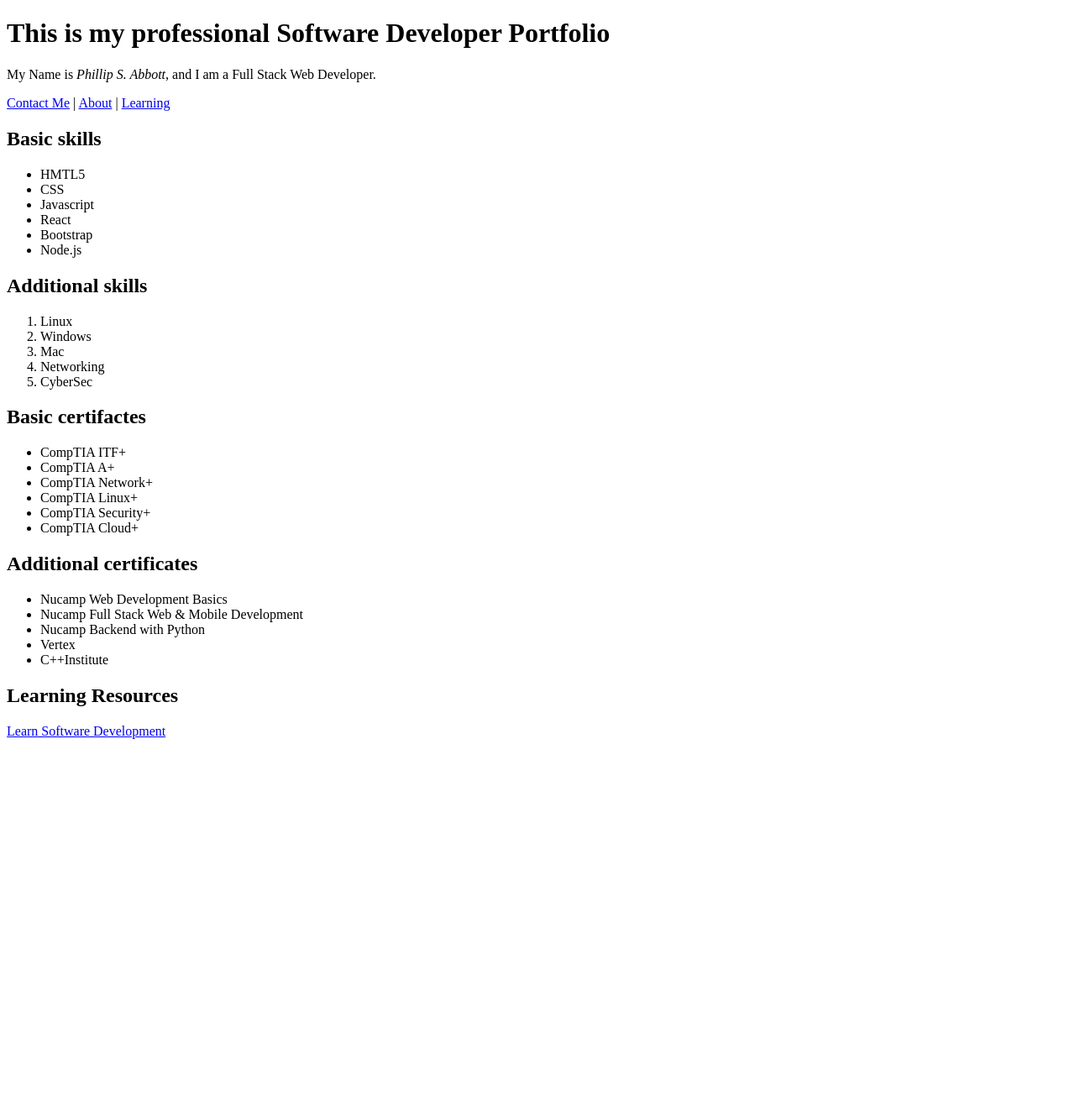
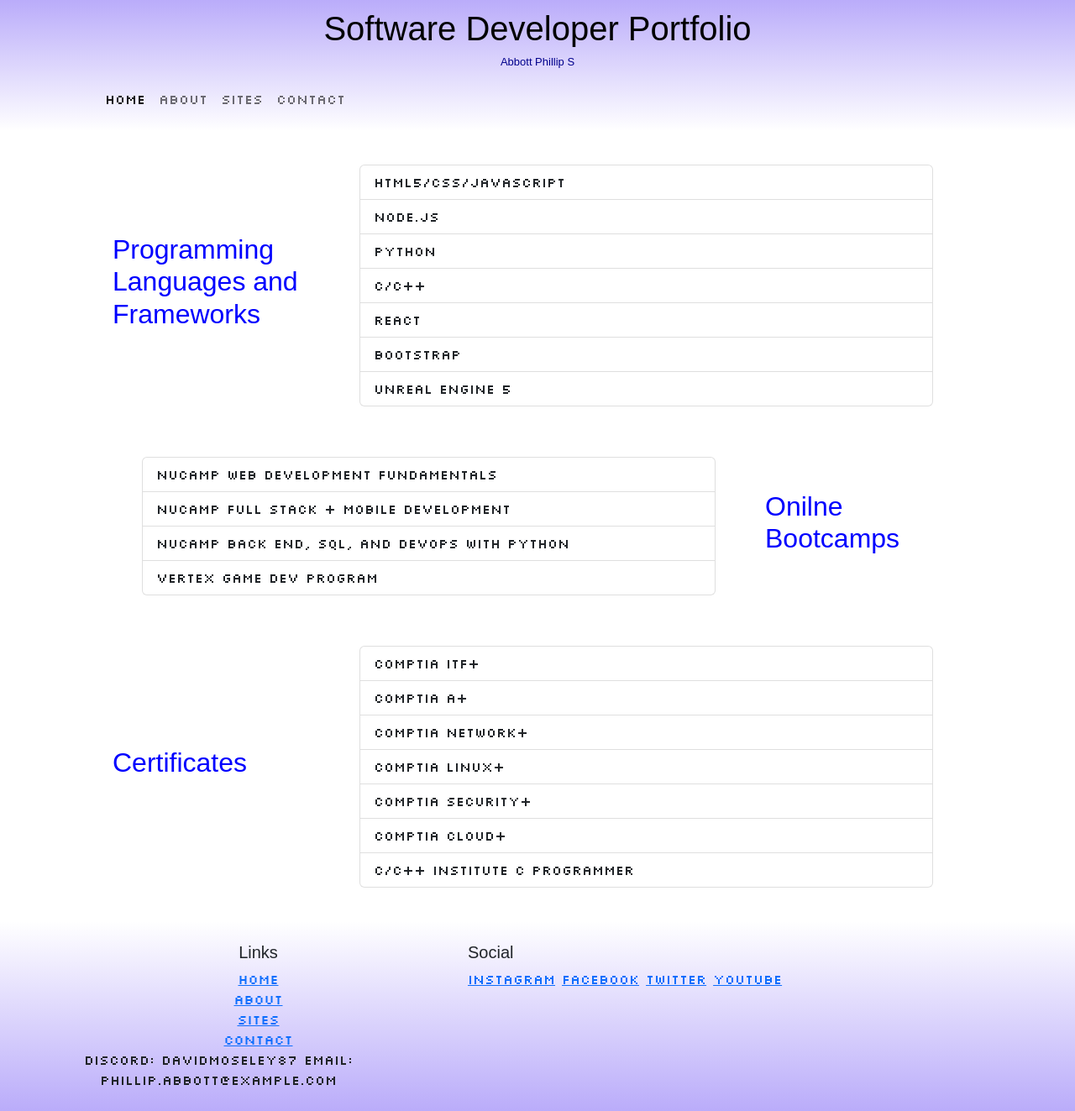
Before and after one commit to whiteRabbit1987/portfolio, a plain HTML site: page index.html in a window 1280 px wide. Shown: the whole page at 84% size. Before the commit the page ends 888 px from the top, so only its background shows below. Drawn offline with nearby package versions, Linux system fonts and the light colour scheme.

Commit message:
added Bootstrap

```diff
--- /dev/null
+++ b/css/styles.css
@@ -0,0 +1,76 @@
+body {
+    font-family: "Silkscreen", 'Courier New', Courier, monospace;
+}
+
+.navbar .nav-item:hover {
+    background-color: lightgray;
+    border-radius: 20px;
+}
+
+header {
+    background-image: linear-gradient(#baacfa, white);
+    color: rgb(0, 0, 0);
+    padding: 10px;
+    text-align: center;
+}
+
+.about-me {
+    text-align: center;
+}
+
+h1, h2, h3, h4, h5, h6 {
+    font-family: 'Arial', sans-serif;
+}
+
+h2, h3 {
+    color: blue;
+}
+
+header h2 {
+    font-size: small;
+    color: darkblue;
+}
+
+p {
+    font-family: 'Courier New', Courier, monospace;
+}
+
+ul {
+    margin: 0 35px;
+}
+
+.content {
+    padding: 20px;
+    margin: 20px;
+    cursor: pointer;
+}
+
+.content-mid {
+    padding: 20px;
+    margin: 20px;
+    cursor: pointer;
+}
+
+.content:hover {
+    border-bottom: 1px solid;
+    border-left: 1px solid;
+    border-radius: 15px;
+    background-image: linear-gradient(to bottom left, #baacfa, white, white);
+}
+
+.content-mid:hover {
+    border-left: none;
+    border-right: 1px solid;
+    border-bottom: 1px solid;
+    border-radius: 15px;
+    background-image: linear-gradient(to bottom right, #baacfa, white, white);
+}
+
+li:hover {
+    background-color: lightgray;
+}
+
+footer {
+    background-image: linear-gradient(to top, #baacfa, white);
+    padding: 25px 0;
+}
--- a/index.html
+++ b/index.html
@@ -5,67 +5,131 @@
 	<meta charset="utf-8" />
 	<meta name="viewport" content="width=device-width, initial-scale=1">
 	<meta name="description" content="Phillip S. Abbott's Software Developer Portfolio">
+
+	<!-- Bootstrap CSS -->
+	<link href="https://cdn.jsdelivr.net/npm/bootstrap@5.2.3/dist/css/bootstrap.min.css" rel="stylesheet"
+		integrity="sha384-rbsA2VBKQhggwzxH7pPCaAqO46MgnOM80zW1RWuH61DGLwZJEdK2Kadq2F9CUG65" crossorigin="anonymous" />
+	<!--StyleSheet-->
+	<style>
+		@import url('https://fonts.googleapis.com/css2?family=Silkscreen:wght@400;700&display=swap');
+	</style>
+	<link rel="stylesheet" href="css/styles.css">
+
 	<title>Software Developer Portfolio</title>
-	<!--StyleSheet-->
-	<link rel="stylesheet" href="styles.css">
 </head>
 
 <body>
-	<h1>This is my professional Software Developer Portfolio</h1>
-	<p>My Name is <em>Phillip S. Abbott</em>, and I am a Full Stack Web Developer.</p>
-	<nav>
-		<a href="contact.html">Contact Me</a> | <a href="aboutme.html">About</a> | <a href="#learning">Learning</a>
-	</nav>
-	<section id="skills">
-		<h2>Basic<strong> skills</strong></h2>
-		<div id="bskills">
-			<ul>
-				<li>HMTL5</li>
-				<li>CSS</li>
-				<li>Javascript</li>
-				<li>React</li>
-				<li>Bootstrap</li>
-				<li>Node.js</li>
+	<header>
+		<!--Ribbon-->
+		<div class="container">
+			<div class="row">
+				<div class="col">
+					<h1>Software Developer Portfolio</h1>
+					<h2>Abbott Phillip S</h2>
+				</div>
+			</div>
+		</div>
+
+		<!-- navbar -->
+		<nav class="navbar navbar-expand-sm navbar-light sticky-top">
+			<div class="container">
+				<button class="navbar-toggler ms-auto" type="button" data-bs-toggle="collapse"
+					data-bs-target="#myNavbar">
+					<span class="navbar-toggler-icon"></span>
+				</button>
+				<div class="collapse navbar-collapse" id="myNavbar">
+					<ul class="navbar-nav">
+						<li class="nav-item"><a class="nav-link active" href="#">Home</a></li>
+						<li class="nav-item"><a class="nav-link" href="about.html">About</a></li>
+						<li class="nav-item"><a class="nav-link" href="#">Sites</a></li>
+						<li class="nav-item"><a class="nav-link" href="#">Contact</a></li>
 					</ul>
 				</div>
-		<div id="askills">
-			<h2>Additional<strong> skills</strong></h2>
-			<ol>
-				<li>Linux</li>
-				<li>Windows</li>
-				<li>Mac</li>
-				<li>Networking</li>
-				<li>CyberSec</li>
-			</ol>
 			</div>
-	</section>
-	<section id="certs">
-		<h2>Basic<strong> certifactes</strong></h2>
-		<div id="bcerts">
-			<ul>
-				<li>CompTIA ITF+</li>
-				<li>CompTIA A+</li>
-				<li>CompTIA Network+</li>
-				<li>CompTIA Linux+</li>
-				<li>CompTIA Security+</li>
-				<li>CompTIA Cloud+</li>
-			</ul>
+		</nav>
+	</header>
+	<!-- main -->
+	<main class="container">
+		<!-- Skill section -->
+		<section class="row content align-items-center">
+			<div class="col-sm-4 col-md-3">
+				<h2>Programming Languages and Frameworks</h2>
 			</div>
-		<div id="acerts">
-			<h2>Additional<strong> certificates</strong></h2>
-			<ul>
-				<li>Nucamp Web Development Basics</li>
-				<li>Nucamp Full Stack Web & Mobile Development</li>
-				<li>Nucamp Backend with Python</li>
-				<li>Vertex</li>
-				<li>C++Institute</li>
+			<div class="col d-none d-sm-block">
+				<ul class="list-group">
+					<li class="list-group-item">HTML5/CSS/JavaScript</li>
+					<li class="list-group-item">Node.js</li>
+					<li class="list-group-item">Python</li>
+					<li class="list-group-item">C/C++</li>
+					<li class="list-group-item">React</li>
+					<li class="list-group-item">Bootstrap</li>
+					<li class="list-group-item">Unreal Engine 5</li>
 				</ul>
 			</div>
 		</section>
-	<section id="learning">
-		<h2>Learning Resources</h2>
-		<a href="https://www.youtube.com/@freecodecamp" target="_blank">Learn Software Development</a>
+		<!-- Bootcamp section -->
+		<section class="row content content-mid align-items-center">
+			<div class="col-sm-4 col-md-3 order-sm-last">
+				<h2>Onilne Bootcamps</h2>
+			</div>
+			<div class="col d-none d-sm-block">
+				<ul class="list-group">
+					<li class="list-group-item">Nucamp Web Development Fundamentals</li>
+					<li class="list-group-item">Nucamp Full Stack + Mobile Development</li>
+					<li class="list-group-item">Nucamp Back End, SQL, and Devops with Python</li>
+					<li class="list-group-item">Vertex Game Dev Program</li>
+				</ul>
+			</div>
 		</section>
-	<link rel="script" href="script.js">
+		<!-- Certificate section -->
+		<section class="row content content-dif align-items-center">
+			<div class="col-sm-4 col-md-3">
+				<h2>Certificates</h2>
+			</div>
+			<div class="col d-none d-sm-block">
+				<ul class="list-group">
+					<li class="list-group-item">CompTIA ITF+</li>
+					<li class="list-group-item">CompTIA A+</li>
+					<li class="list-group-item">CompTIA Network+</li>
+					<li class="list-group-item">CompTIA Linux+</li>
+					<li class="list-group-item">CompTIA Security+</li>
+					<li class="list-group-item">CompTIA Cloud+</li>
+					<li class="list-group-item">C/C++ Institute C Programmer</li>
+				</ul>
+			</div>
+		</section>
+	</main>
+	<!-- Footer -->
+	<footer>
+		<div class="container">
+			<div class="row">
+				<div class="col-6 col-sm-5 text-center">
+					<h5>Links</h5>
+					<ul class="list-unstyled">
+						<li><a href="#">Home</a></li>
+						<li><a href="about.html">About</a></li>
+						<li><a href="#">Sites</a></li>
+						<li><a href="#">Contact</a></li>
+					</ul>
+				</div>
+				<div class="col-6 col-sm-5">
+					<h5>Social</h5>
+					<a href="http://instagram.com/" rel="noopener noreferrer">Instagram</a>
+					<a href="http://facebook.com/" rel="noopener noreferrer">Facebook</a>
+					<a href="http://twitter.com/" rel="noopener noreferrer">Twitter</a>
+					<a href="http://youtube.com/" rel="noopener noreferrer">YouTube</a>
+				</div>
+				<div class="col-sm-4 text-center">
+					Discord: DavidMoseley87
+					Email: phillip.abbott@example.com
+				</div>
+			</div>
+		</div>
+	</footer>
+	<!-- Script -->
+	<script src="script/script.js"></script>
+	<!-- Bootstrap JS -->
+	<script src="https://cdn.jsdelivr.net/npm/bootstrap@5.3.3/dist/js/bootstrap.bundle.min.js"></script>
 </body>
+
 </html>
--- a/styles.css
+++ /dev/null
@@ -1,4 +0,0 @@
-td, th {
-    border: 1px solid black;
-    padding: 12px;
-}
```
Also changed, not shown: about.html (added, +185 -0 lines), aboutme.html (deleted, +0 -51 lines), contact.html (deleted, +0 -92 lines), script/script.js (added). Lines whose indentation alone changed are shown as unchanged.
